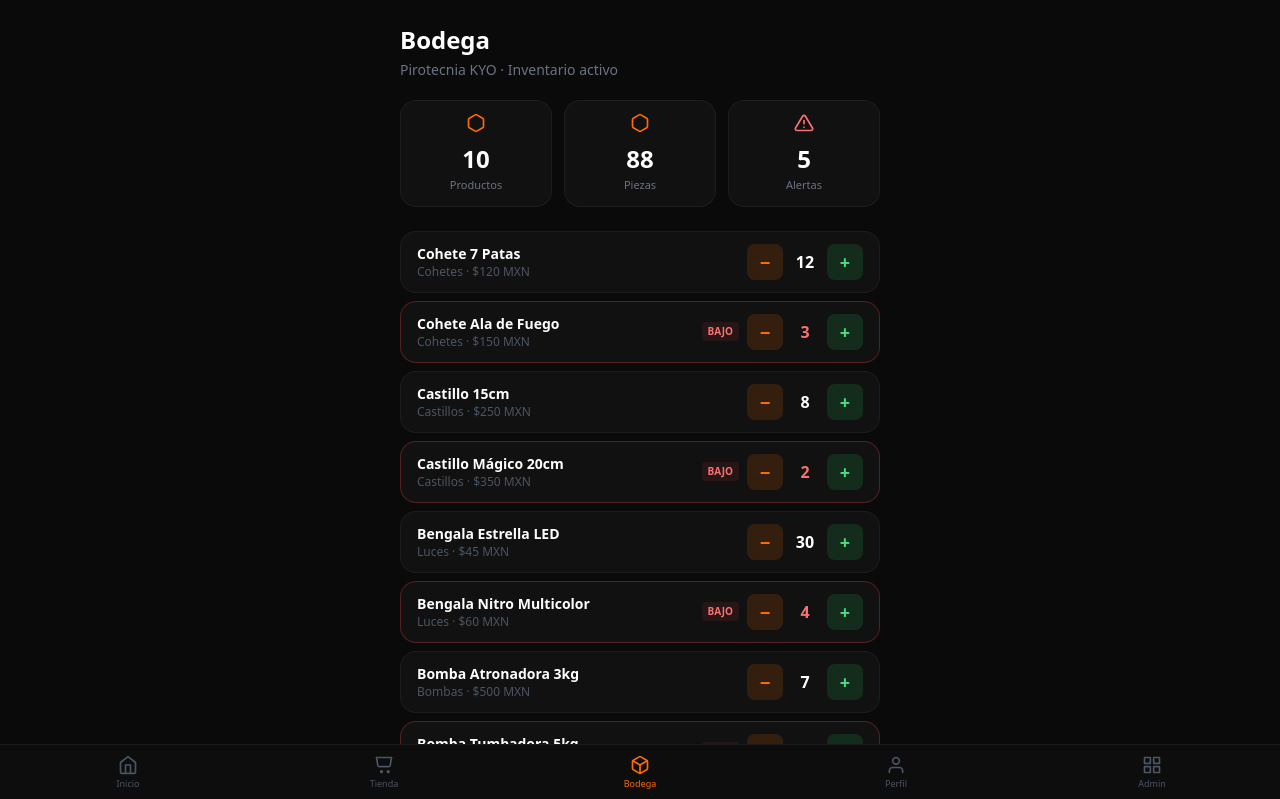
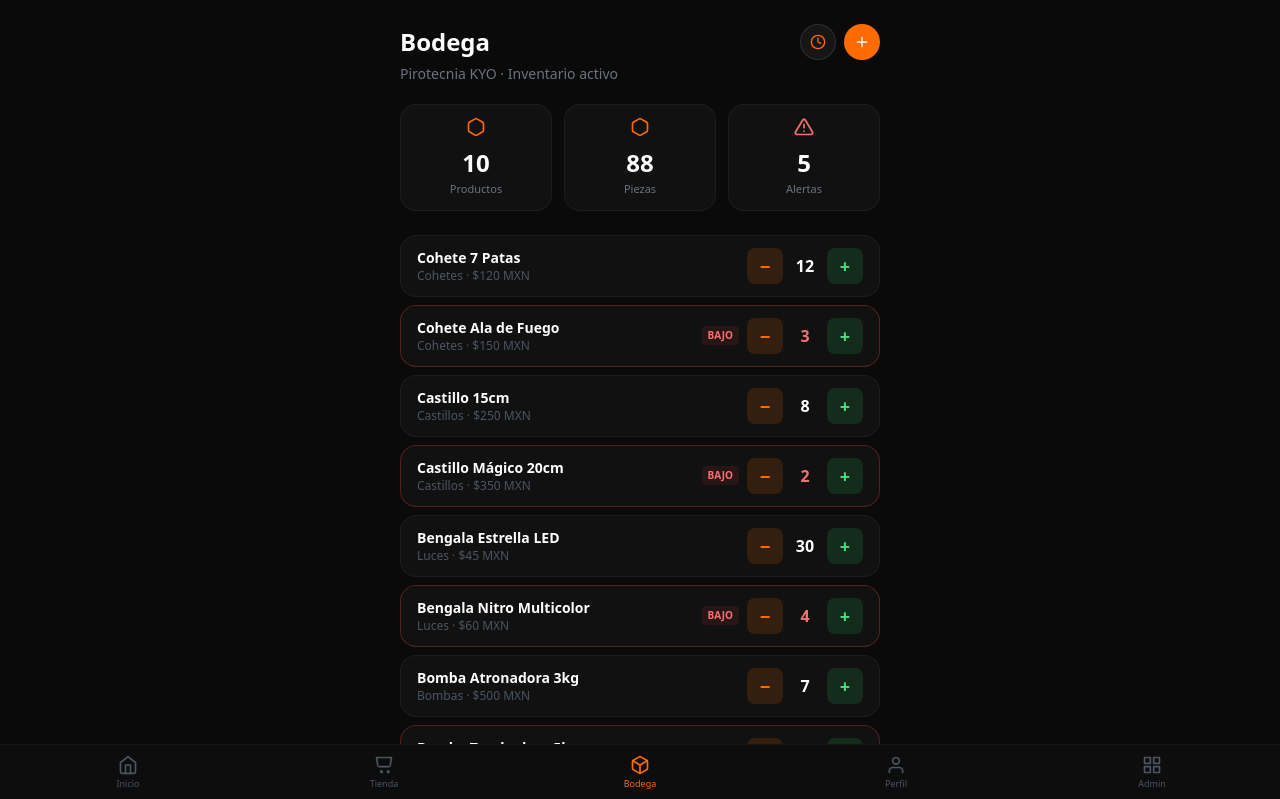
Before and after one commit to turbillon50/pirotecnia-kyo, a Next.js app: page /app in a window 1280 px wide. Shown: the top 799 px of the page. Built offline with nearby package versions, Linux system fonts and the light colour scheme.

Commit message:
feat: bodega con links a detalle/movimientos/nuevo

```diff
--- a/src/app/app/page.tsx
+++ b/src/app/app/page.tsx
@@ -1,14 +1,16 @@
 'use client';
 import { useState } from 'react';
 import { motion } from 'framer-motion';
+import Link from 'next/link';
 import { demoProducts, Product } from '@/lib/demo-data';
+import { IconBox, IconAlert, IconClock, IconPlus } from '@/components/icons';
 
-const IconBox = () => (
-  <svg viewBox="0 0 24 24" fill="none" stroke="#FF6B00" strokeWidth="2" strokeLinecap="round" strokeLinejoin="round">
+const IconBoxLocal = ({ c = '#FF6B00' }: { c?: string }) => (
+  <svg viewBox="0 0 24 24" fill="none" stroke={c} strokeWidth="2" strokeLinecap="round" strokeLinejoin="round">
     <path d="M21 16V8a2 2 0 0 0-1-1.73l-7-4a2 2 0 0 0-2 0l-7 4A2 2 0 0 0 3 8v8a2 2 0 0 0 1 1.73l7 4a2 2 0 0 0 2 0l7-4A2 2 0 0 0 21 16z" />
   </svg>
 );
-const IconAlert = ({ ok }: { ok: boolean }) => (
+const IconAlertLocal = ({ ok }: { ok: boolean }) => (
   <svg viewBox="0 0 24 24" fill="none" stroke={ok ? '#4ade80' : '#f87171'} strokeWidth="2" strokeLinecap="round" strokeLinejoin="round">
     <path d="M10.29 3.86L1.82 18a2 2 0 0 0 1.71 3h16.94a2 2 0 0 0 1.71-3L13.71 3.86a2 2 0 0 0-3.42 0z" />
     <line x1="12" y1="9" x2="12" y2="13" />
@@ -39,14 +41,34 @@ export default function BodegaPage() {
       transition={{ duration: 0.25 }}
       className="px-4 pt-6 pb-4 max-w-lg mx-auto"
     >
-      <h1 className="text-2xl font-black text-white mb-1">Bodega</h1>
+      <div className="flex items-center justify-between mb-1">
+        <h1 className="text-2xl font-black text-white">Bodega</h1>
+        <div className="flex gap-2">
+          <Link href="/app/movimientos">
+            <motion.div whileTap={{ scale: 0.95 }} className="w-9 h-9 rounded-full bg-white/5 border border-white/10 flex items-center justify-center">
+              <svg width="16" height="16" viewBox="0 0 24 24" fill="none" stroke="#FF6B00" strokeWidth="2" strokeLinecap="round" strokeLinejoin="round">
+                <circle cx="12" cy="12" r="10" />
+                <polyline points="12 6 12 12 16 14" />
+              </svg>
+            </motion.div>
+          </Link>
+          <Link href="/app/nuevo">
+            <motion.div whileTap={{ scale: 0.95 }} className="w-9 h-9 rounded-full bg-[#FF6B00] flex items-center justify-center">
+              <svg width="16" height="16" viewBox="0 0 24 24" fill="none" stroke="#fff" strokeWidth="2" strokeLinecap="round" strokeLinejoin="round">
+                <line x1="12" y1="5" x2="12" y2="19" />
+                <line x1="5" y1="12" x2="19" y2="12" />
+              </svg>
+            </motion.div>
+          </Link>
+        </div>
+      </div>
       <p className="text-gray-500 text-sm mb-5">Pirotecnia KYO · Inventario activo</p>
 
       <div className="grid grid-cols-3 gap-3 mb-6">
         {[
-          { label: 'Productos', value: products.length, icon: <IconBox /> },
-          { label: 'Piezas', value: total, icon: <IconBox /> },
-          { label: 'Alertas', value: alertas, icon: <IconAlert ok={alertas === 0} /> },
+          { label: 'Productos', value: products.length, icon: <IconBoxLocal /> },
+          { label: 'Piezas', value: total, icon: <IconBoxLocal /> },
+          { label: 'Alertas', value: alertas, icon: <IconAlertLocal ok={alertas === 0} /> },
         ].map((k, i) => (
           <motion.div
             key={i}
@@ -71,10 +93,10 @@ export default function BodegaPage() {
             transition={{ duration: 0.25, delay: 0.04 * i }}
             className={`bg-[#111] rounded-[var(--r-md)] px-4 py-3 flex items-center justify-between border ${p.alerta ? 'border-red-500/30' : 'border-white/5'}`}
           >
-            <div className="flex-1 min-w-0">
+            <Link href={`/app/${p.id}`} className="flex-1 min-w-0">
               <p className="font-semibold text-white text-sm truncate">{p.nombre}</p>
               <p className="text-gray-600 text-xs">{p.categoria} · ${p.precio} MXN</p>
-            </div>
+            </Link>
             <div className="flex items-center gap-2 ml-3">
               {p.alerta && (
                 <span className="text-[10px] text-red-400 font-bold bg-red-500/10 px-1.5 py-0.5 rounded">BAJO</span>
```
